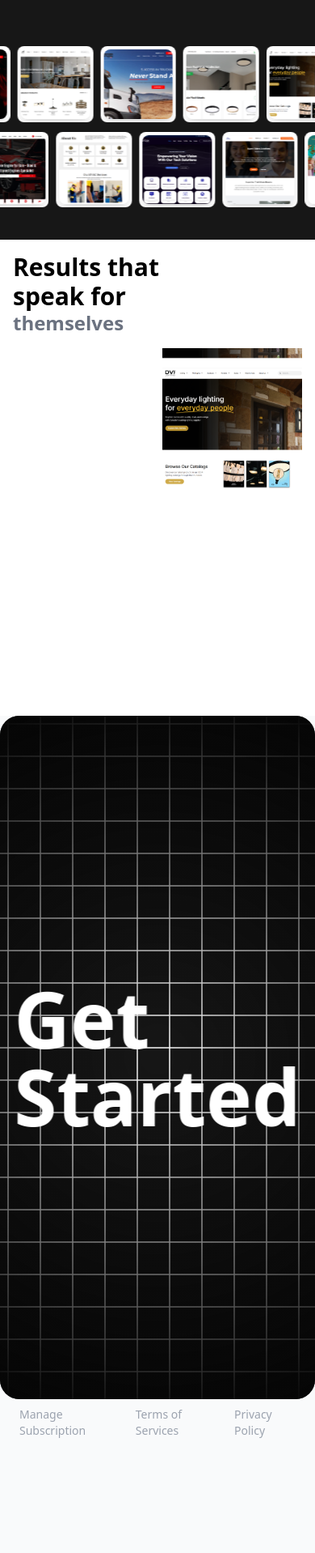
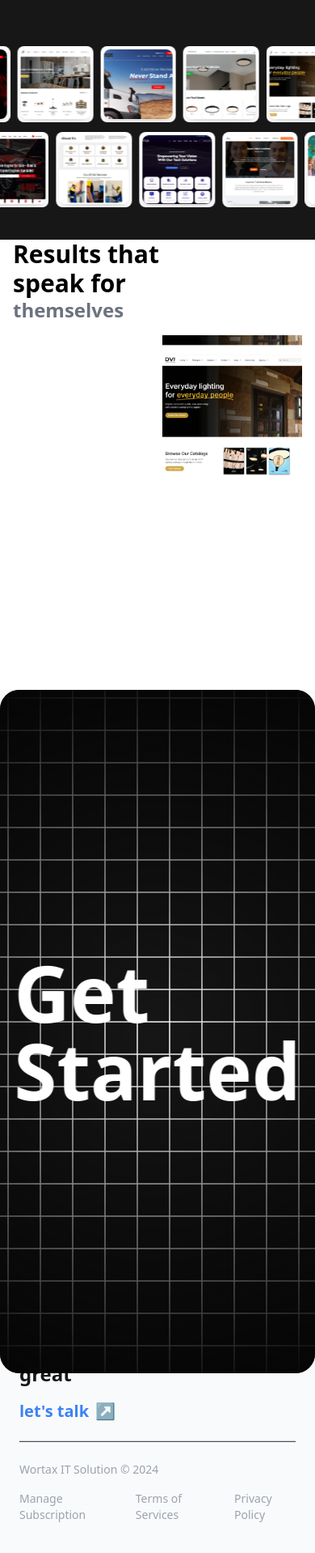
Before and after one commit to abdulqudoosasif/WORTAX-WEB, a React (Vite) app: page / in a window 390 px wide. Shown: the part 4840-6758 px from the top of the page at 81% size. Built offline with nearby package versions, Linux system fonts and the light colour scheme.

Commit message:
loading animation

```diff
--- a/src/components/home/Footer.jsx
+++ b/src/components/home/Footer.jsx
@@ -6,11 +6,11 @@ const Footer = () => {
     data-scroll
     data-scroll-section
     data-scroll-speed="-.8"
-    className="bg-gray-50 text-neutral-900 py-12 h-[100vh] flex items-center">
+    className="bg-gray-50 text-neutral-900  py-[200px] min-h-[100vh] flex items-center">
       <div className="container mx-auto px-6">
         <div className="lg:flex flex-wrap justify-between">
           {/* Left Section */}
-          <div className="space-y-4 lg:w-[25vw]">
+          <div className="space-y-4 mt-14 lg:w-[25vw]">
             <div className="flex items-center space-x-2">
               <div className="bg-green-500 rounded-full h-8 w-8"></div>
               <span className="lg:text-[1.6vw] text-xl lg:leading-[1.6vw] font-bold">WORTAX <br/>IT SOLUTION</span>
--- a/src/components/home/ParallaxDemo.jsx
+++ b/src/components/home/ParallaxDemo.jsx
@@ -3,7 +3,7 @@ import { ParallaxProvider, Parallax } from 'react-scroll-parallax';
 import Img1 from './../../assets/img/1.png'
 const ParallaxDemo = () => {
   return (
-<div className='lg:flex bg-white justify-between lg:h-[100vh] p-4 lg:px-16'>
+<div className='lg:flex bg-white justify-between lg:h-[100vh] px-4 lg:px-16'>
 
     <div className='lg:w-[30vw] flex items-center'>
       <div>
```
